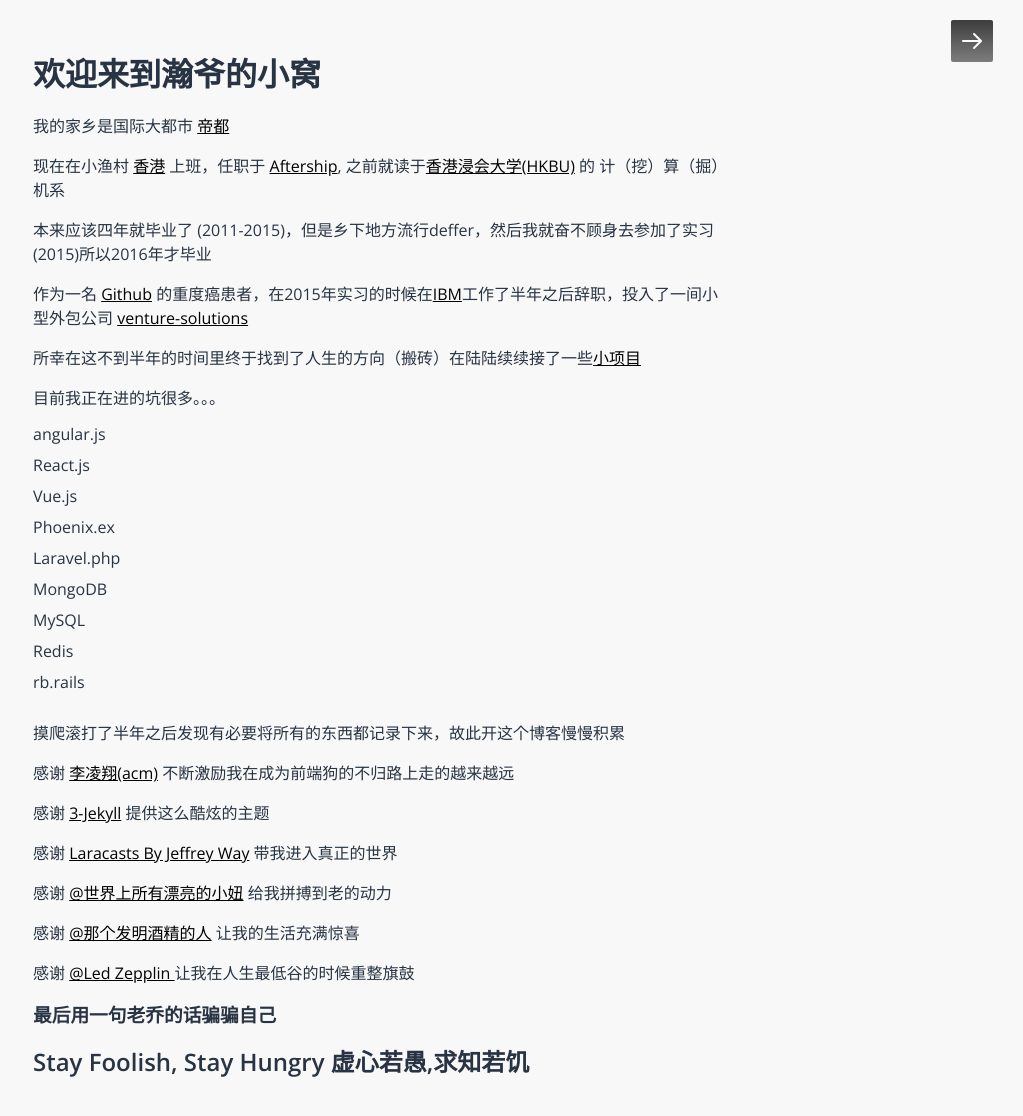
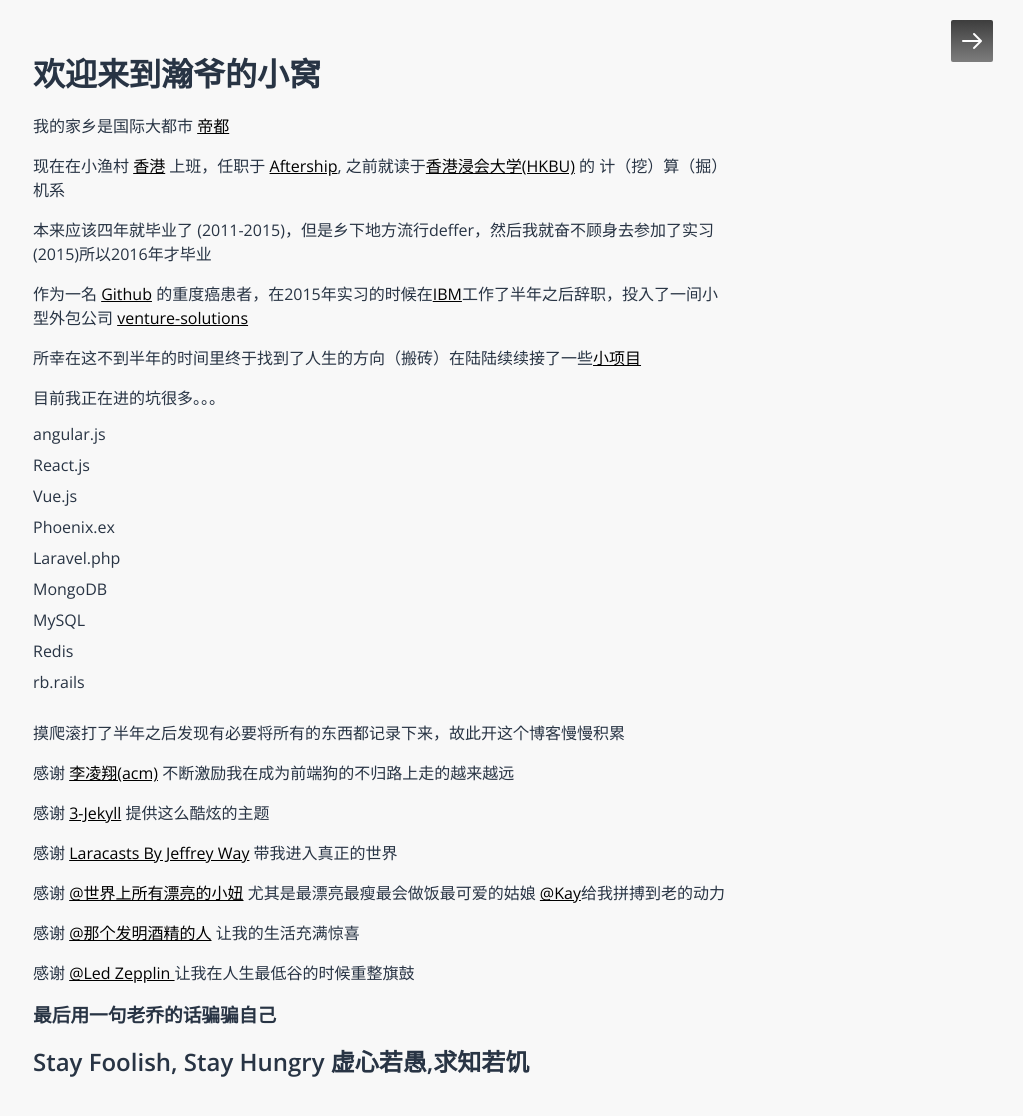
Before and after one commit to lycolin/hans-lizihan.github.io, a Jekyll site: the page built from index.html, in a window 1280 px wide. Shown: the top 1116 px of the page, without its empty margins (257-1280 px from the left). Built offline with Jekyll 4.4.1, drawn with Linux system fonts in a browser that asks for light colours; some web fonts are replaced; comment, search, counter and statistics services are not loaded.

Commit message:
update the index page

```diff
--- a/index.html
+++ b/index.html
@@ -9,7 +9,7 @@
   <p>本来应该四年就毕业了 (2011-2015)，但是乡下地方流行deffer，然后我就奋不顾身去参加了实习(2015)所以2016年才毕业</p>
   <p>作为一名 <a rel="nofollow" href="https://github.com/hans-lizihan">Github</a> 的重度癌患者，在2015年实习的时候在<a rel="nofollow" href="http://www.ibm.com">IBM</a>工作了半年之后辞职，投入了一间小型外包公司 <a rel="nofollow" href="http://www.venture-solutions.com/">venture-solutions</a></p>
   <p>所幸在这不到半年的时间里终于找到了人生的方向（搬砖）在陆陆续续接了一些<a href="projects.html">小项目</a></p>
-  <p>目前我正在进的坑很多。。。
+  <p>目前我正在进的坑很多。。。</p>
   <ul>
     <li>angular.js</li>
     <li>React.js</li>
@@ -21,13 +21,12 @@
     <li>Redis</li>
     <li>rb.rails</li>
   </ul>
-  </p>
   <p>摸爬滚打了半年之后发现有必要将所有的东西都记录下来，故此开这个博客慢慢积累</p>
   <p>感谢 <a rel="nofollow" href="http://acm.lilingfei.com">李凌翔(acm)</a> 不断激励我在成为前端狗的不归路上走的越来越远</p>
   <p>感谢 <a rel="nofollow" href="https://github.com/P233/3-Jekyll">3-Jekyll</a> 提供这么酷炫的主题</p>
   <p>感谢 <a rel="nofollow" href="http://www.laracasts.com">Laracasts By Jeffrey Way</a> 带我进入真正的世界</p>
-  <p>感谢 <a rel="nofollow" href=""> @世界上所有漂亮的小妞</a> 给我拼搏到老的动力</p>
-  <p>感谢 <a rel="nofollow" href=""> @那个发明酒精的人</a> 让我的生活充满惊喜</p>
+  <p>感谢 <a rel="nofollow" href="#"> @世界上所有漂亮的小妞</a> 尤其是最漂亮最瘦最会做饭最可爱的姑娘 <a href="https://zengjingyankay.wordpress.com/">@Kay</a>给我拼搏到老的动力</p>
+  <p>感谢 <a rel="nofollow" href="#"> @那个发明酒精的人</a> 让我的生活充满惊喜</p>
   <p>感谢 <a rel="nofollow" href="http://music.douban.com/musician/102160/"> @Led Zepplin </a> 让我在人生最低谷的时候重整旗鼓</p>
   <h3 style="margin: 15px 0">最后用一句老乔的话骗骗自己</h3>
   <h2>Stay Foolish, Stay Hungry 虚心若愚,求知若饥</h2>
```
Lines whose indentation alone changed are shown as unchanged.
